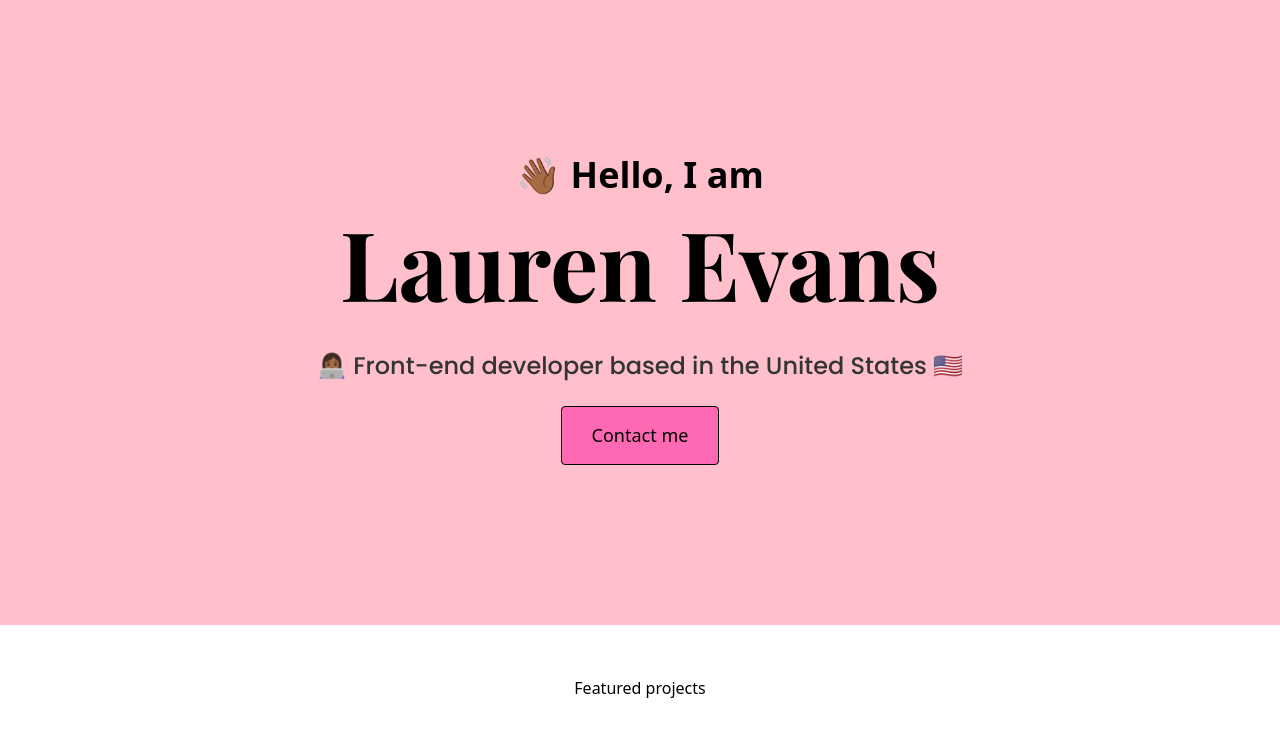
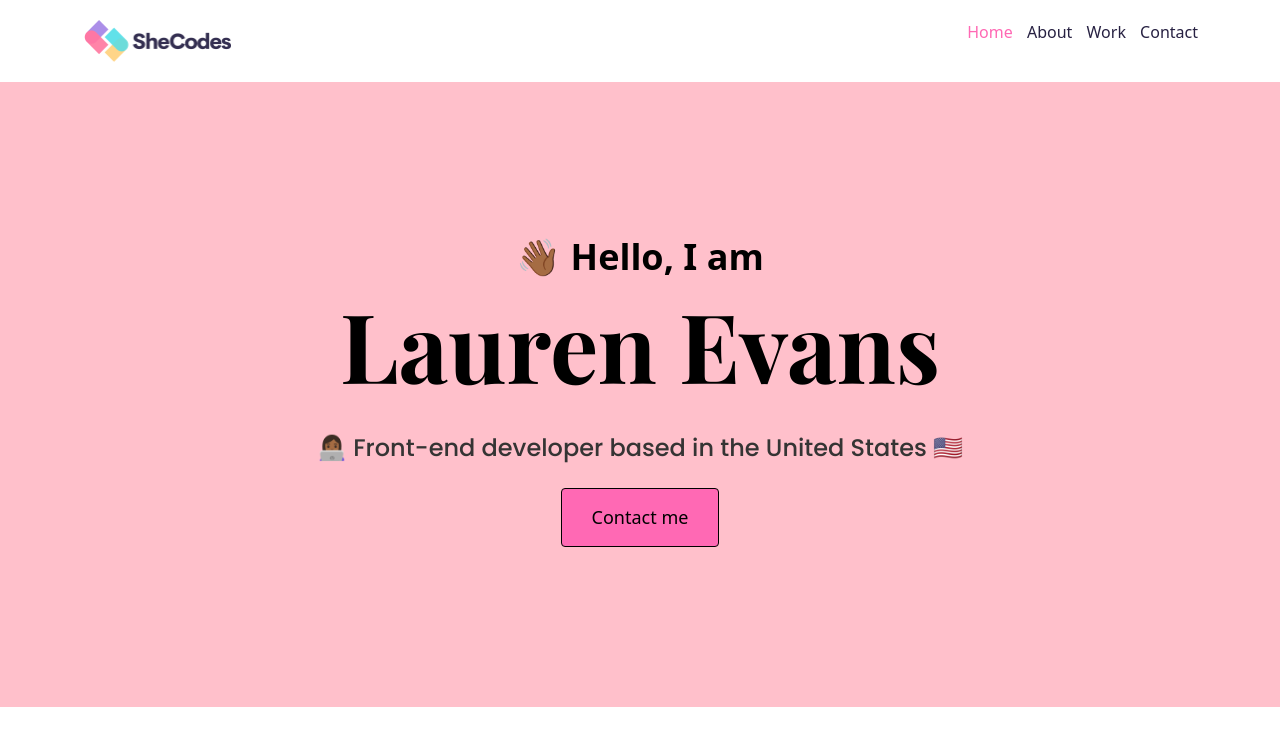
Before and after one commit to lnevans89/Portfolio-Project, a plain HTML site: page index.html in a window 1280 px wide. Shown: the top 748 px of the page. Drawn offline with nearby package versions, Linux system fonts and the light colour scheme; grey boxes are pictures that could not be loaded.

Commit message:
Added logo and nav bar
Added logo and navigation bar to home,about,work and contact HTML pages.

```diff
--- a/index.html
+++ b/index.html
@@ -19,12 +19,23 @@ crossorigin="anonymous"></script>
     <title>Homepage</title>
 </head>
 <body>
+      <div class="container">
+    <nav class="d-flex justify-content-between">
+            <img src="images/logo.png" class="logo" alt="">
+        <ul>
+            <li class="active"> <a href="/"> Home</a></li>
+            <li> <a href="about.html"> About</a> </li>
+            <li> <a href="work.html"> Work</a></li>
+            <li> <a href="contact.html"> Contact </a></li>
+        </ul>
+    </nav>
+     </div>
     <div class="hero">
     <p> 👋🏾 Hello, I am </p>
     <h1>Lauren Evans</h1>
     <h2 class="mb-3">👩🏾‍💻 Front-end developer based in the United States 🇺🇸</h2>
     <div>
-    <a href="#" class="btn btn-branding">Contact me</a>
+    <a href="contact.html" class="btn btn-branding">Contact me</a>
 </div>
 </div>
 <p class="text-center m-5">Featured projects</p>
@@ -95,8 +106,5 @@ crossorigin="anonymous"></script>
    </div>
 </div>
 </div>
-<a href="about.html">About Me</a>
-<a href="work.html">My Projects</a>
-<a href="contact.html">Contact Me</a>
 </body>
 </html>
--- a/styles/portfolio.css
+++ b/styles/portfolio.css
@@ -97,6 +97,35 @@ p{
     height: 560px;
     width: 560px;
 }
+.logo{
+    max-width: 150px;
+    max-height: 41.82px;
+}
+nav{
+    padding: 20px 0;
+}
+
+nav ul{
+    padding: 0;
+    margin: 0;
+}
+nav li{
+    display: inline;
+    list-style: none;
+}
+nav a{
+    margin-left: 10px;
+    text-decoration: none;
+    color: #272142 ;
+    transition: all 150ms ease-in-out;
+}
+nav li.active a{
+    color: var(--secondary-color);
+}
+nav a:hover{
+    color: pink;
+}
+
 @media(max-width: 900px){
     h1{
         font-size: 44px;
```
Also changed, not shown: about.html (+11 -1 lines), contact.html (+11 -0 lines), work.html (+11 -2 lines), images/logo.png (added), 2 other files.
